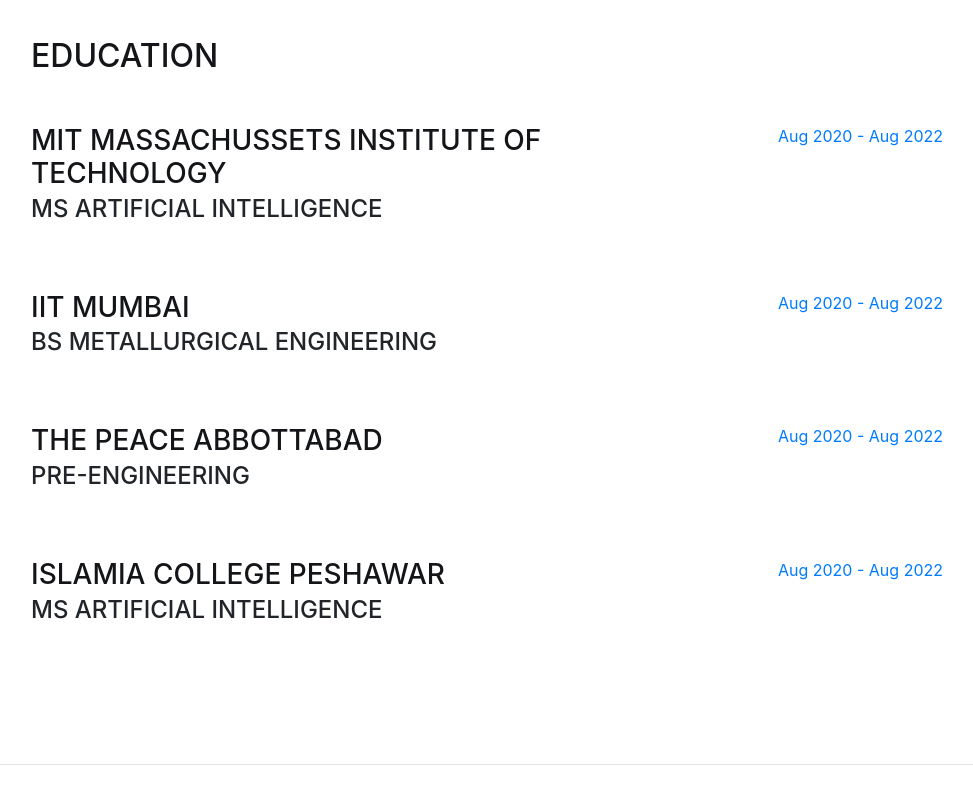
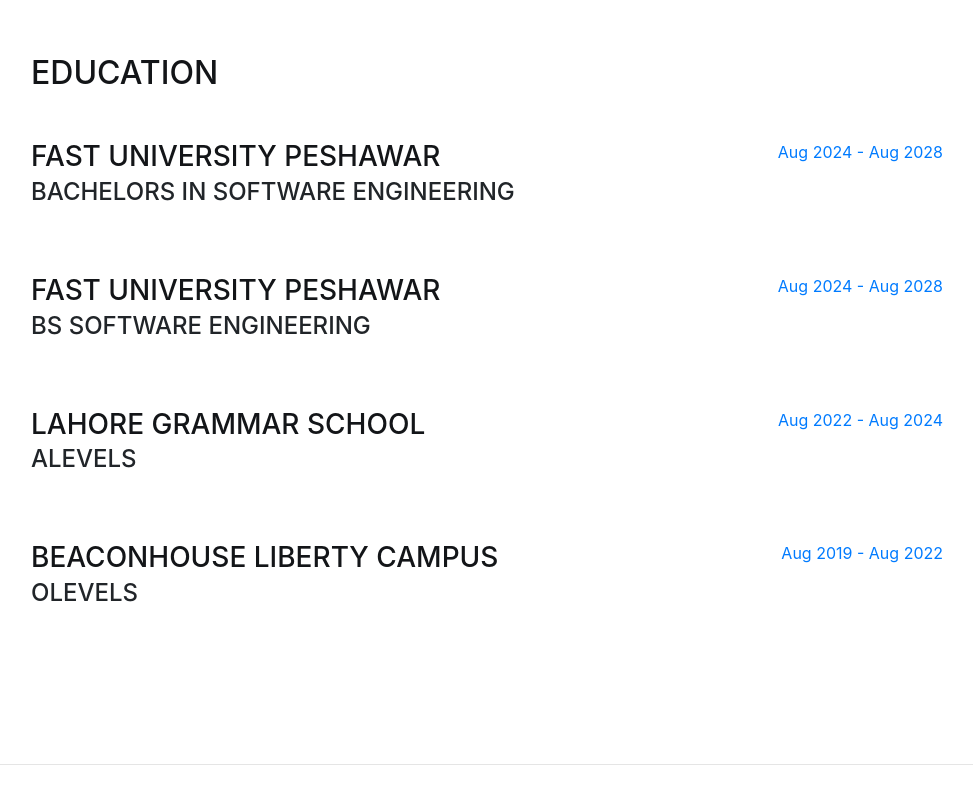
Before and after one commit to Amira-uni/Amira-Iftikhar, a website with bundled scripts: page index.html in a window 1280 px wide. Shown: the part 1840-2640 px from the top of the page, without its empty margins (289-1262 px from the left). Built offline with nearby package versions, Linux system fonts and the light colour scheme; a web font is replaced by a local one.

Commit message:
Update index.html

```diff
--- a/index.html
+++ b/index.html
@@ -203,24 +203,24 @@
         <div class="resume-item d-flex flex-column flex-md-row justify-content-between mb-5">
            <!--Master's-->
           <div class="resume-content">
-            <h3 class="mb-0">MIT Massachussets Institute of technology</h3>
-            <div class="subheading mb-3">MS Artificial Intelligence</div>
+            <h3 class="mb-0">Fast University Peshawar</h3>
+            <div class="subheading mb-3">Bachelors in Software Engineering</div>
             </div>
 
         <div class="resume-date text-md-right">
-            <span class="text-primary">Aug 2020 - Aug 2022</span>
+            <span class="text-primary">Aug 2024 - Aug 2028</span>
           </div>
         </div>
 
         <div class="resume-item d-flex flex-column flex-md-row justify-content-between mb-5">
            <!--Bachelor's-->
           <div class="resume-content">
-            <h3 class="mb-0">IIT Mumbai</h3>
-            <div class="subheading mb-3">BS Metallurgical Engineering</div>
+            <h3 class="mb-0">Fast University Peshawar</h3>
+            <div class="subheading mb-3">BS Software Engineering</div>
             </div>
 
         <div class="resume-date text-md-right">
-            <span class="text-primary">Aug 2020 - Aug 2022</span>
+            <span class="text-primary">Aug 2024 - Aug 2028</span>
           </div>
         </div>
 
@@ -228,24 +228,24 @@
         <div class="resume-item d-flex flex-column flex-md-row justify-content-between mb-5">
            <!--College Here -->
           <div class="resume-content">
-            <h3 class="mb-0">The Peace Abbottabad</h3>
-            <div class="subheading mb-3">Pre-Engineering</div>
+            <h3 class="mb-0">Lahore Grammar School </h3>
+            <div class="subheading mb-3">Alevels</div>
             </div>
 
         <div class="resume-date text-md-right">
-            <span class="text-primary">Aug 2020 - Aug 2022</span>
+            <span class="text-primary">Aug 2022 - Aug 2024</span>
           </div>
         </div>
 
         <div class="resume-item d-flex flex-column flex-md-row justify-content-between mb-5">
            <!--School Here -->
           <div class="resume-content">
-            <h3 class="mb-0">Islamia College Peshawar</h3>
-            <div class="subheading mb-3">MS Artificial Intelligence</div>
+            <h3 class="mb-0">Beaconhouse liberty Campus</h3>
+            <div class="subheading mb-3">Olevels</div>
             </div>
 
         <div class="resume-date text-md-right">
-            <span class="text-primary">Aug 2020 - Aug 2022</span>
+            <span class="text-primary">Aug 2019 - Aug 2022</span>
           </div>
         </div>
         </div>
@@ -313,7 +313,7 @@
     <section class="resume-section p-3 p-lg-5 d-flex align-items-center" id="interests">
       <div class="w-100">
         <h2 class="mb-5">Interests & Hobbies</h2>
-        <p> Idhar bhee khula Likhein Apart from being a developer, I love watching movies. I enjoy most of my time being outdoors. .</p>
+        <p>I enjoy coding, graphic designing, and exploring new technologies to fuel my creativity and problem-solving skills. In my free time, I unwind through gaming, photography, and staying updated on industry trends.</p>
          <ul class="fa-ul mb-0">
           <li>
             <i class="fa-li fa fa-check"></i>
```
